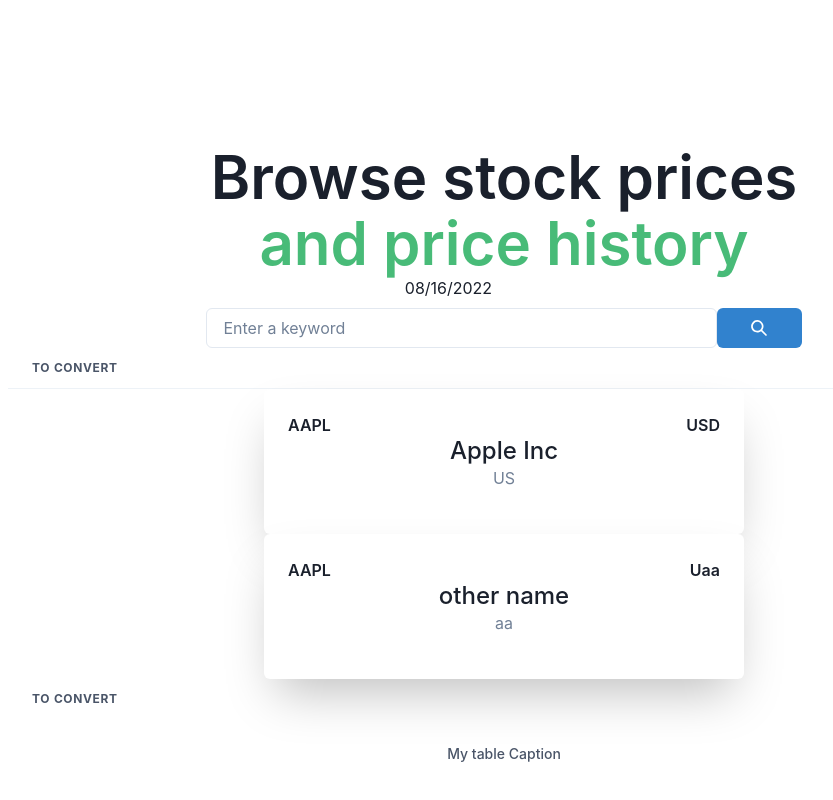
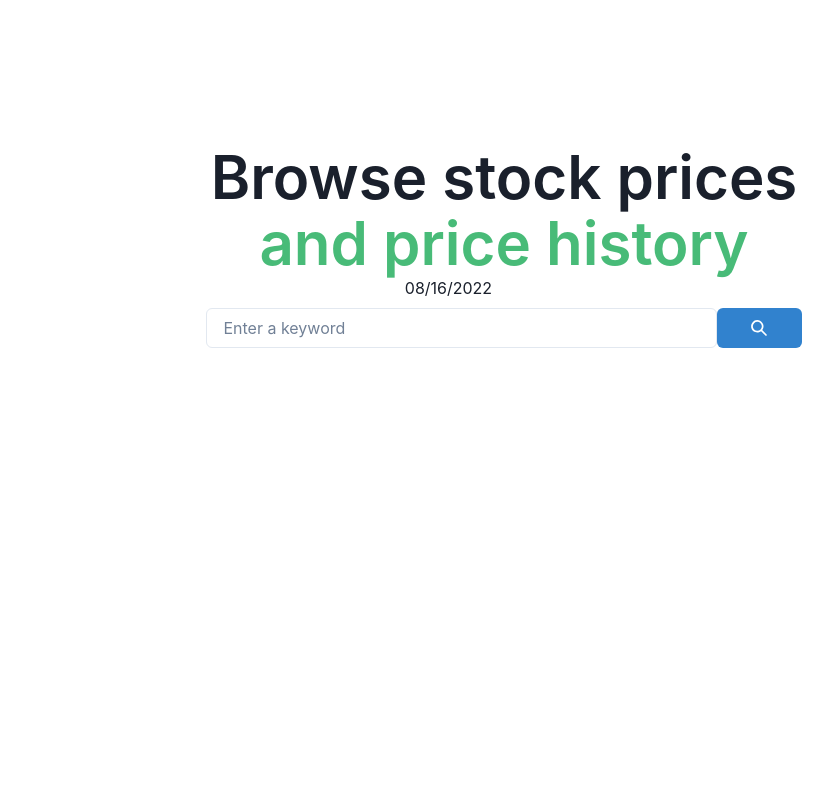
Before and after one commit to Stalkakuma/stocks-app, a React (Create React App) app in the folder st-ui/: page / in a window 1280 px wide. Shown: the top 800 px of the page, without its empty margins (136-969 px from the left). Built offline with nearby package versions, Linux system fonts and the light colour scheme.

Commit message:
tiles/ fixed fetch

```diff
--- a/st-ui/src/App.tsx
+++ b/st-ui/src/App.tsx
@@ -4,17 +4,60 @@
 import SearchBar from "./components/searchBar/SearchBar";
 
 import "react-datepicker/dist/react-datepicker.css";
-import { FinnhubDataValues } from "./types/types";
+import { FinnhubDataValues, StockSymbolValues } from "./types/types";
 import { StocksList } from "./components/stocksList/StocksList";
 
+const baseUrl = "https://finnhub.io/api/v1/";
+const API_KEY = "&token=cbv0om2ad3i8ctr89vr0";
+
 const App = () => {
-  const [isLoading, setIsLoading] = useState(true);
+  const [startLoading, setStartLoading] = useState(false);
+  const [values, setValues] = useState("");
   const [stocksData, setStocksData] = useState<FinnhubDataValues[]>([]);
   const [selectedDate, setSelectedDate] = useState(new Date());
+  const hasDataLoaded = !startLoading && stocksData;
 
-  const inputToApp = (stocksData: FinnhubDataValues[]) => {
-    setStocksData(stocksData);
+  const getStocksData = (stocksSymbols: StockSymbolValues[]) => {
+    const promises = stocksSymbols.map((symbol) =>
+      fetch(`${baseUrl}stock/profile2?symbol=${symbol.symbol}${API_KEY}`).then(
+        (res) => res.json()
+      )
+    );
+    return Promise.all(promises);
   };
+
+  const loadStocks = () => {
+    fetch(`${baseUrl}search?q=${values}${API_KEY}`)
+      .then((res) => res.json())
+      .then((data) => {
+        const promise = getStocksData(data.result);
+        return Promise.all([promise]);
+      })
+      .then(([data]) => {
+        const uniqueStocks: FinnhubDataValues[] = [];
+        data.forEach((stock) => {
+          const stockLength = Object.keys(stock);
+          const isStockIncluded = uniqueStocks.some(
+            (sto) => sto.name === stock.name
+          );
+          console.log(isStockIncluded);
+          if (!stock.error && stockLength.length > 0 && !isStockIncluded) {
+            uniqueStocks.push(stock);
+          }
+        });
+        return uniqueStocks;
+      })
+      .then((data) => {
+        setStocksData(data);
+      })
+      .catch((err) => console.log(err));
+
+    setStartLoading(false);
+  };
+
+  if (startLoading && values.length !== 0) {
+    loadStocks();
+  }
 
   return (
     <Container maxW={"5xl"}>
@@ -45,10 +88,20 @@
             />
           </Box>
           <Box w="60%">
-            <SearchBar inputToApp={inputToApp} setIsLoading={setIsLoading} />
+            <SearchBar
+              setValues={setValues}
+              setStartLoading={setStartLoading}
+            />
           </Box>
         </VStack>
-        <StocksList isLoading={isLoading} stocksData={stocksData} />
+        {(startLoading || (startLoading && stocksData.length === 0)) && (
+          <p>Loading...</p>
+        )}
+        {hasDataLoaded ? (
+          <StocksList stocksData={stocksData} />
+        ) : (
+          <p>Im boned...</p>
+        )}
       </Flex>
     </Container>
   );
--- a/st-ui/src/components/searchBar/SearchBar.tsx
+++ b/st-ui/src/components/searchBar/SearchBar.tsx
@@ -4,11 +4,7 @@
 import * as Yup from "yup";
 import { InputField } from "./inputField/InputField";
 
-import {
-  MyFormValues,
-  FinnhubDataValues,
-  StockSymbolValues,
-} from "../../types/types";
+import { MyFormValues } from "../../types/types";
 
 const SearchSchema = Yup.object().shape({
   stockName: Yup.string()
@@ -16,43 +12,14 @@
     .required("Keyword required")
     .matches(/^[aA-zZ\s]+$/, "Must be an Alphabetic letter"),
 });
-const baseUrl = "https://finnhub.io/api/v1/";
-const API_KEY = "&token=cbv0om2ad3i8ctr89vr0";
 
 type SearchBarProps = {
-  inputToApp: (data: FinnhubDataValues[]) => void;
-  setIsLoading: (val: boolean) => void;
+  setValues: (values: string) => void;
+  setStartLoading: (startLoading: boolean) => void;
 };
 
-const SearchBar: FC<SearchBarProps> = ({ inputToApp, setIsLoading }) => {
+const SearchBar: FC<SearchBarProps> = ({ setValues, setStartLoading }) => {
   const initialValues: MyFormValues = { stockName: "" };
-
-  const loadStocks = async (values: string) => {
-    const startArray: FinnhubDataValues[] = [];
-    const newStockSymbolsData = await fetch(
-      `${baseUrl}search?q=${values}${API_KEY}`
-    )
-      .then((response) => response.json())
-      .catch((err) => {
-        console.log(err);
-      });
-
-    newStockSymbolsData.result.forEach(async (stock: StockSymbolValues) => {
-      const newStack = await fetch(
-        `${baseUrl}stock/profile2?symbol=${stock.symbol}${API_KEY}`
-      )
-        .then((response) => response.json())
-        .catch((err) => {
-          console.log(err);
-        });
-      const newStackLength = Object.keys(newStack);
-      if (newStackLength && newStackLength.length > 0) {
-        startArray.push(newStack);
-      }
-    });
-    inputToApp(startArray);
-    setIsLoading(false);
-  };
 
   return (
     <Stack spacing={0}>
@@ -60,8 +27,9 @@
         initialValues={initialValues}
         validationSchema={SearchSchema}
         onSubmit={(values, { setSubmitting }) => {
-          loadStocks(values.stockName.toString());
+          setValues(values.stockName.toString());
           setSubmitting(false);
+          setStartLoading(true);
         }}
       >
         <Form>
--- a/st-ui/src/components/stocksList/StocksList.tsx
+++ b/st-ui/src/components/stocksList/StocksList.tsx
@@ -1,83 +1,22 @@
 import { FC } from "react";
-import {
-  Table,
-  Thead,
-  Tbody,
-  Tfoot,
-  Tr,
-  Th,
-  TableCaption,
-  TableContainer,
-  Center,
-} from "@chakra-ui/react";
+import { List, ListItem, Center } from "@chakra-ui/react";
 import { FinnhubDataValues } from "../../types/types";
 import { StockTile } from "./stockTile/StockTile";
 
 type StockListProps = {
-  isLoading: boolean;
   stocksData: FinnhubDataValues[];
 };
 
-const temporaryData = [
-  {
-    country: "US",
-    currency: "USD",
-    exchange: "NASDAQ/NMS (GLOBAL MARKET)",
-    ipo: "1980-12-12",
-    marketCapitalization: 1415993,
-    name: "Apple Inc",
-    phone: "14089961010",
-    shareOutstanding: 4375.47998046875,
-    ticker: "AAPL",
-    weburl: "https://www.apple.com/",
-    logo: "https://static.finnhub.io/logo/87cb30d8-80df-11ea-8951-00000000092a.png",
-    finnhubIndustry: "Technology",
-  },
-  {
-    country: "aa",
-    currency: "Uaa",
-    exchange: "NASDAQ/NMS (GLOBAL MARKET)",
-    ipo: "1980-12-12",
-    marketCapitalization: 1415993,
-    name: "other name",
-    phone: "14089961010",
-    shareOutstanding: 4375.47998046875,
-    ticker: "AAPL",
-    weburl: "https://www.apple.com/",
-    logo: "https://static.finnhub.io/logo/87cb30d8-80df-11ea-8951-00000000092a.png",
-    finnhubIndustry: "Technology",
-  },
-];
-
-export const StocksList: FC<StockListProps> = ({ isLoading, stocksData }) => {
+export const StocksList: FC<StockListProps> = ({ stocksData }) => {
   return (
-    <>
-      {isLoading ? (
-        <TableContainer>
-          <Table variant="simple">
-            <TableCaption>My table Caption</TableCaption>
-            <Thead>
-              <Tr>
-                <Th>To convert</Th>
-              </Tr>
-            </Thead>
-            <Tbody>
-              {temporaryData.map((stock) => (
-                <Tr key={stock.name}>
-                  <Center>
-                    <StockTile stock={stock} />
-                  </Center>
-                </Tr>
-              ))}
-            </Tbody>
-            <Tfoot>
-              <Tr>
-                <Th>To convert</Th>
-              </Tr>
-            </Tfoot>
-          </Table>
-        </TableContainer>
-      ) : null}
-    </>
+    <List>
+      {stocksData.map((stock) => (
+        <ListItem key={stock.name}>
+          <Center>
+            <StockTile stock={stock} />
+          </Center>
+        </ListItem>
+      ))}
+    </List>
   );
 };
--- a/st-ui/src/components/stocksList/stockTile/StockTile.tsx
+++ b/st-ui/src/components/stocksList/stockTile/StockTile.tsx
@@ -7,7 +7,10 @@
   Stack,
   useColorModeValue,
   Spacer,
+  Link,
 } from "@chakra-ui/react";
+import { ExternalLinkIcon } from "@chakra-ui/icons";
+
 import { FinnhubDataValues } from "../../../types/types";
 
 type StockTileProps = {
@@ -36,6 +39,9 @@
           </Heading>
           <Text color={"gray.500"}>{stock.country}</Text>
         </Stack>
+        <Link color="teal.500" href={stock.weburl} isExternal>
+          {stock.weburl} <ExternalLinkIcon mx="2px" />
+        </Link>
       </Box>
     </Box>
   );
```
Also changed, not shown: st-ui/src/types/types.ts (+4 -4 lines).
